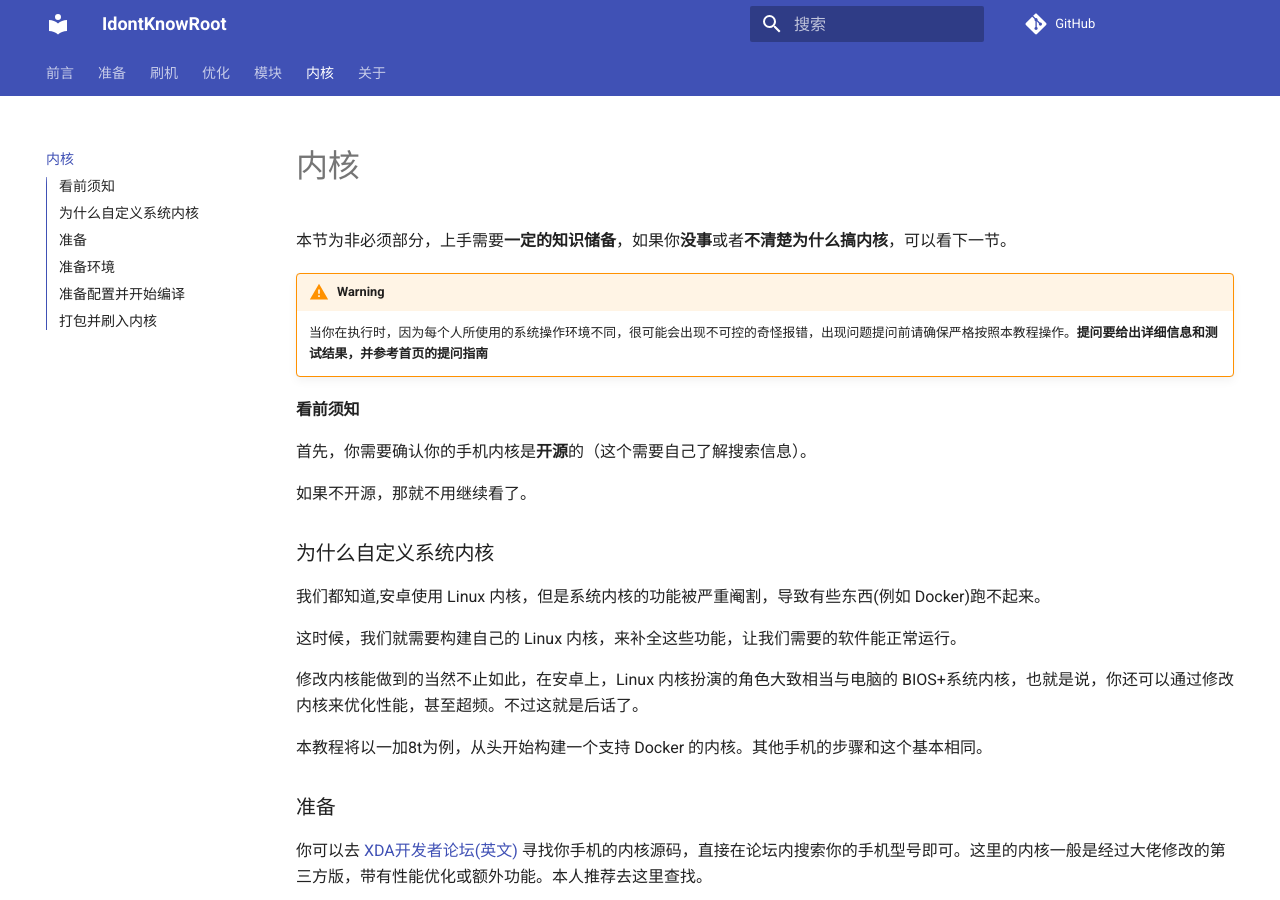
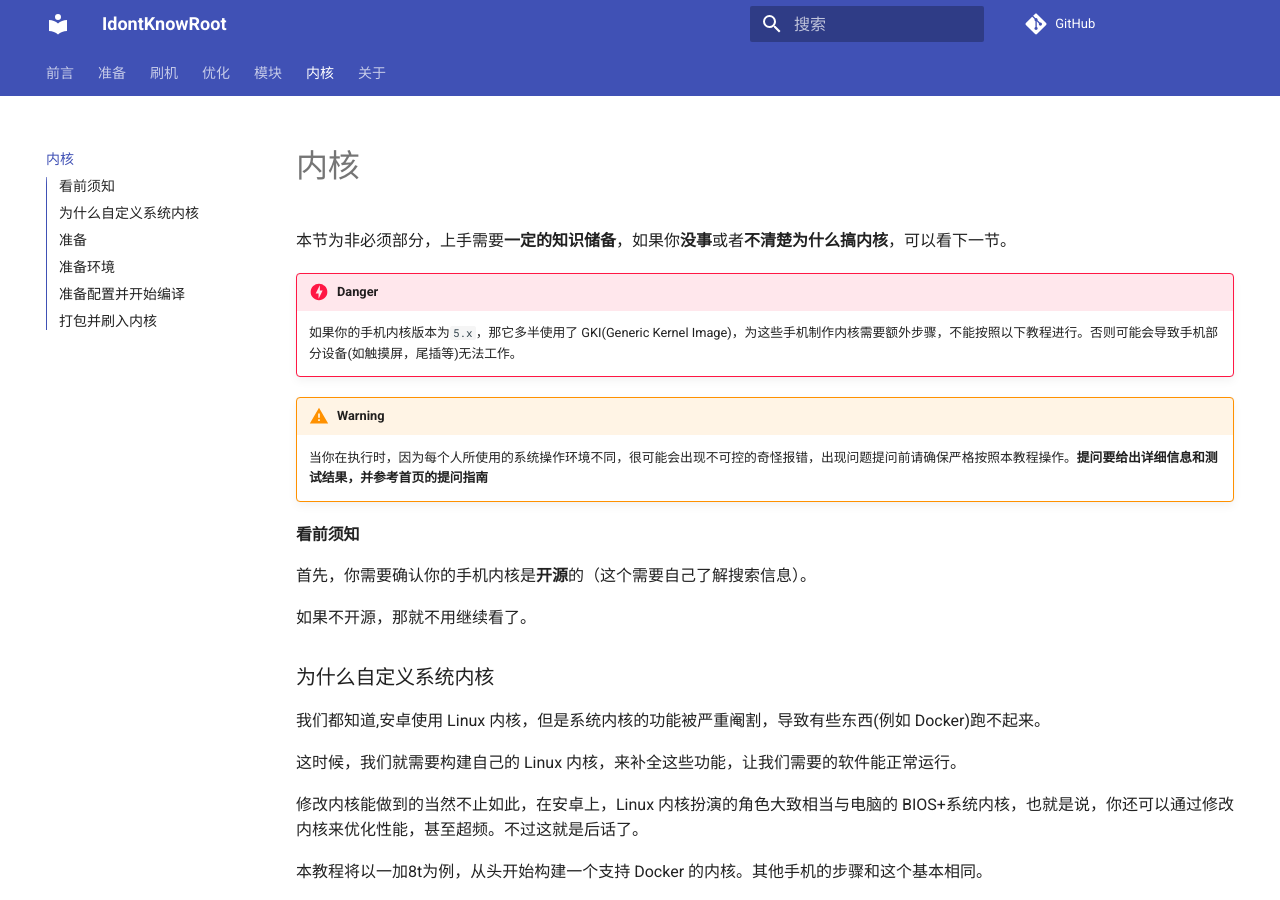
Before and after one commit to sudoskys/Root, an MkDocs documentation site: the page built from docs/kernel.md, in a window 1280 px wide and 900 px high. Built offline with MkDocs 1.6.1 and Material for MkDocs 9.7.7, drawn with Linux system fonts in a browser that asks for light colours; comment, search, counter and statistics services are not loaded; some of the changed text lies outside the part shown.

Commit message:
Add A warning for GKI devices

````diff
--- a/docs/kernel.md
+++ b/docs/kernel.md
@@ -2,6 +2,8 @@
 
 本节为非必须部分，上手需要**一定的知识储备**，如果你**没事**或者**不清楚为什么搞内核**，可以看下一节。
 
+!!! danger
+    如果你的手机内核版本为`5.x`，那它多半使用了 GKI(Generic Kernel Image)，为这些手机制作内核需要额外步骤，不能按照以下教程进行。否则可能会导致手机部分设备(如触摸屏，尾插等)无法工作。
 
 !!! warning
     当你在执行时，因为每个人所使用的系统操作环境不同，很可能会出现不可控的奇怪报错，出现问题提问前请确保严格按照本教程操作。**提问要给出详细信息和测试结果，并参考首页的提问指南**
@@ -245,3 +247,5 @@ curl https://forum.xda-developers.com/attachments/aik-linux-v3-8-all-tar-gz.5300
 ```
 
 重新打包内核文件，然后刷入重启。你应该会看到内核变化了。大功告成。
+
+此时你可以试着在 Termux 里安装 Docker ，不出意料就能够正常运行了。
````
Also changed, not shown: site/about/index.html, site/index.html, site/kernel/index.html, site/module/index.html, site/optimize/index.html, site/prepare/index.html, site/root/index.html, site/search/search_index.json, site/sitemap.xml, 1 other file.
